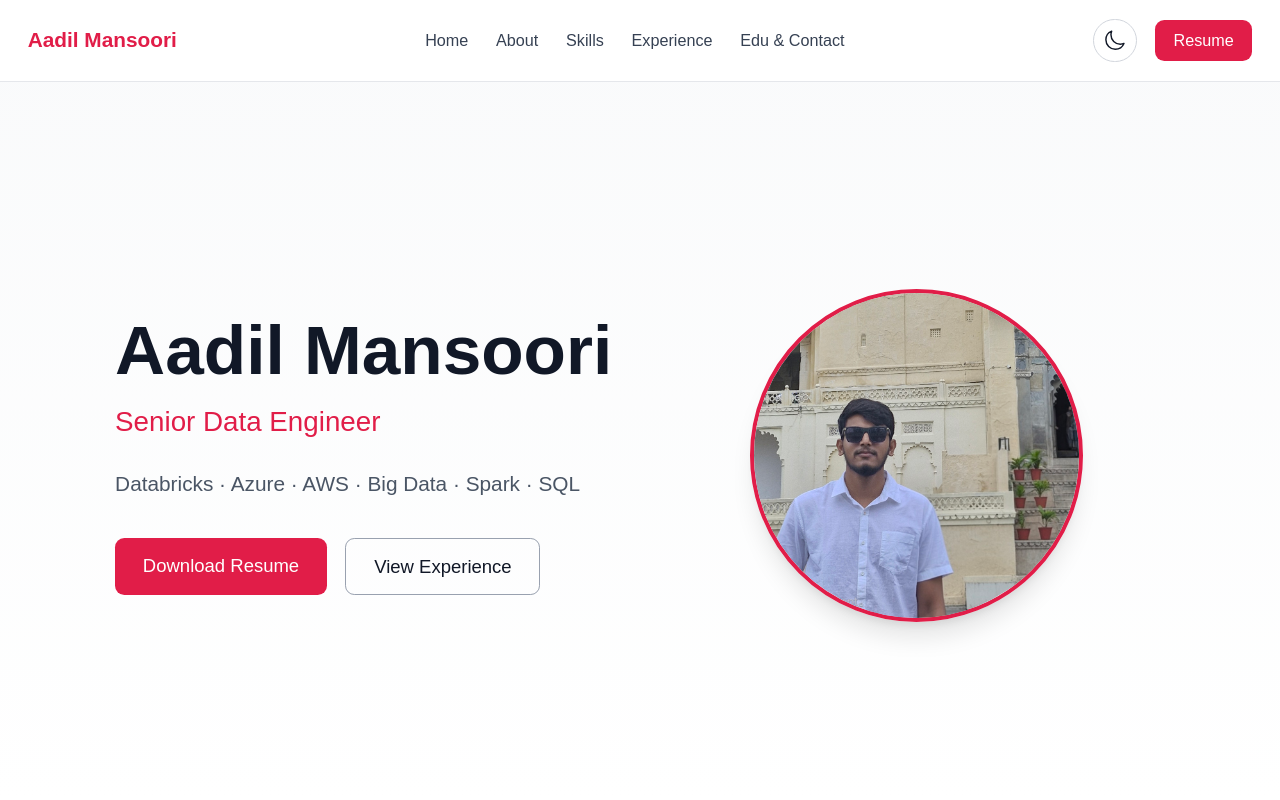
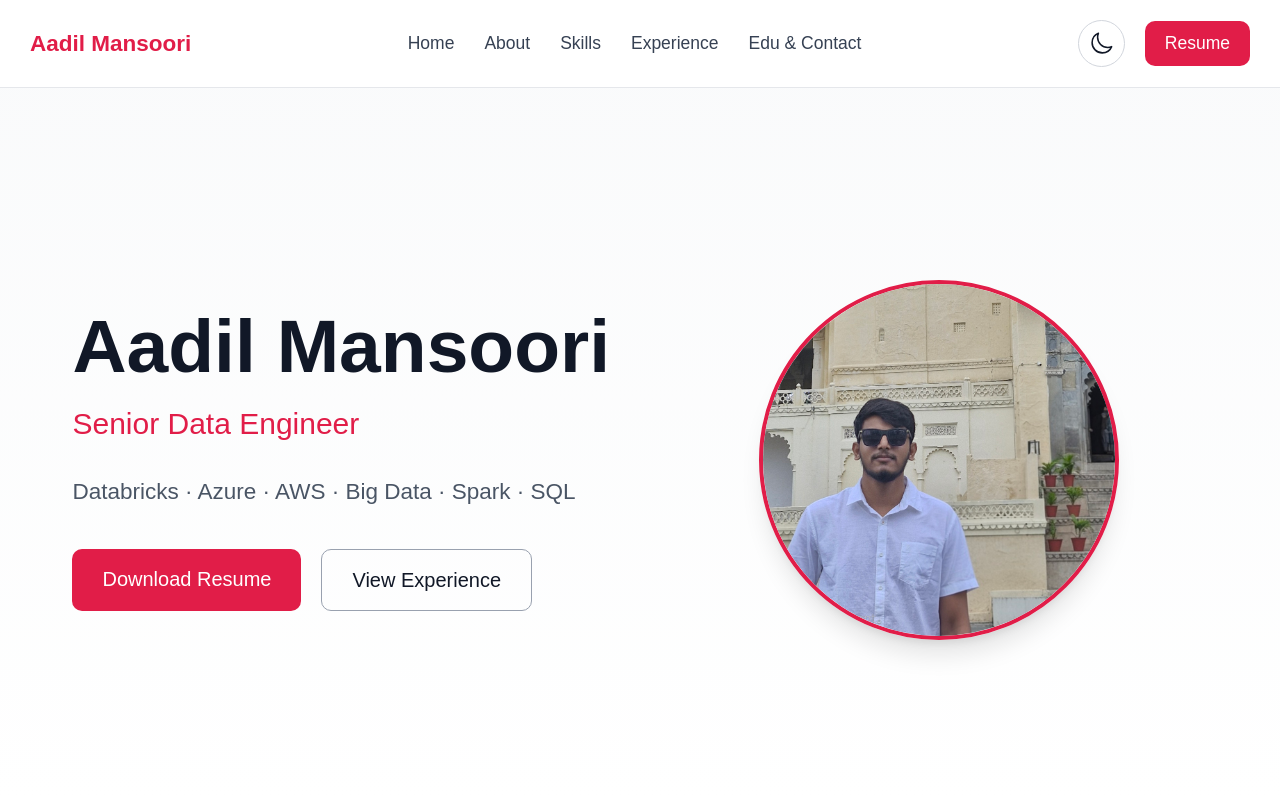
Before and after one commit to Data-with-Aadil/aadil-portfolio-dataengineer, a Next.js app: page / in a window 1280 px wide. Shown: the top 800 px of the page. Built offline with nearby package versions, Linux system fonts and the light colour scheme.

Commit message:
Update globals.css

```diff
--- a/app/globals.css
+++ b/app/globals.css
@@ -1,6 +1,6 @@
 @import "tailwindcss";
 html {
-  font-size: 18.5px;
+  font-size: 20px;
 }
 :root {
   --background: #ffffff;
```
